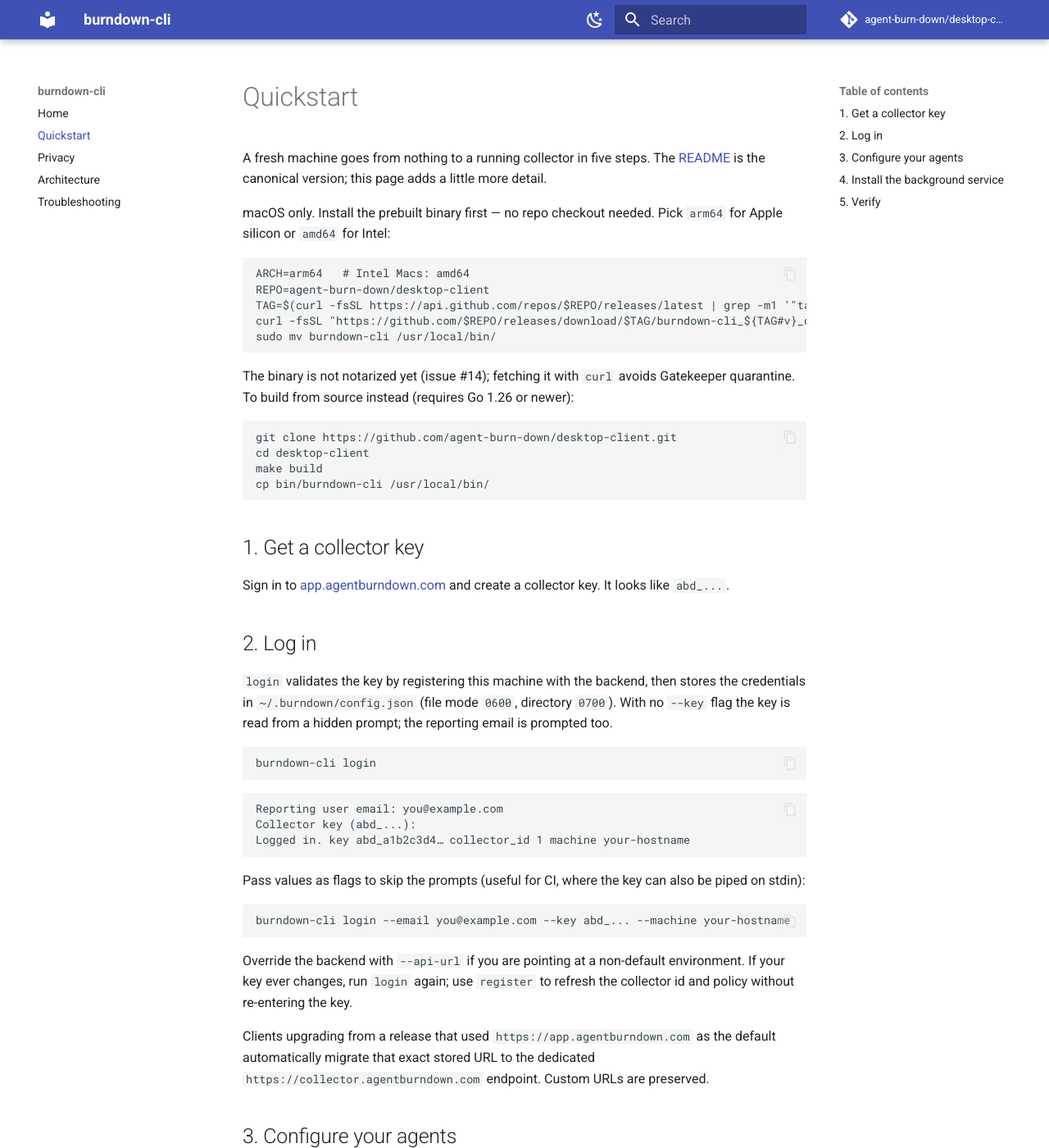
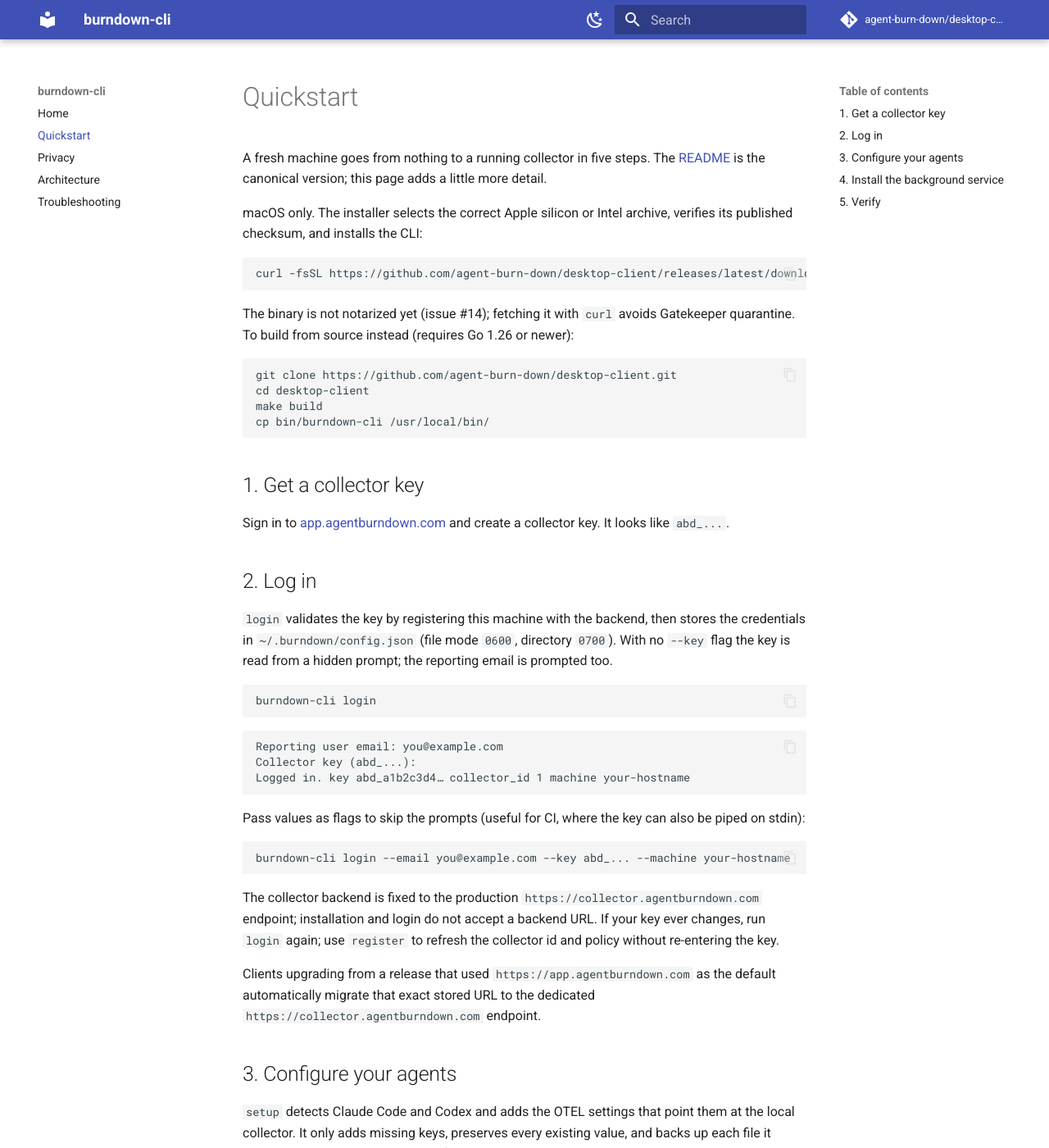
Before and after one commit to agent-burn-down/desktop-client, an MkDocs documentation site: the page built from docs/quickstart.md, in a window 1280 px wide and 1400 px high. Shown: the whole window at 82% size. Built offline with MkDocs 1.6.1 and Material for MkDocs 9.7.7, drawn with Linux system fonts in a browser that asks for light colours; comment, search, counter and statistics services are not loaded.

Commit message:
fix: publish verified release installer

````diff
--- a/.goreleaser.yaml
+++ b/.goreleaser.yaml
@@ -41,3 +41,5 @@ changelog:
 
 release:
   draft: false
+  extra_files:
+    - glob: ./install.sh
--- a/docs/quickstart.md
+++ b/docs/quickstart.md
@@ -4,15 +4,11 @@ A fresh machine goes from nothing to a running collector in five steps. The
 [README](https://github.com/agent-burn-down/desktop-client#quickstart) is the
 canonical version; this page adds a little more detail.
 
-macOS only. Install the prebuilt binary first — no repo checkout needed. Pick
-`arm64` for Apple silicon or `amd64` for Intel:
+macOS only. The installer selects the correct Apple silicon or Intel archive,
+verifies its published checksum, and installs the CLI:
 
 ```
-ARCH=arm64   # Intel Macs: amd64
-REPO=agent-burn-down/desktop-client
-TAG=$(curl -fsSL https://api.github.com/repos/$REPO/releases/latest | grep -m1 '"tag_name"' | cut -d'"' -f4)
-curl -fsSL "https://github.com/$REPO/releases/download/$TAG/burndown-cli_${TAG#v}_darwin_${ARCH}.tar.gz" | tar -xzf - burndown-cli
-sudo mv burndown-cli /usr/local/bin/
+curl -fsSL https://github.com/agent-burn-down/desktop-client/releases/latest/download/install.sh | sh
 ```
 
 The binary is not notarized yet (issue #14); fetching it with `curl` avoids
@@ -54,13 +50,14 @@ be piped on stdin):
 burndown-cli login --email you@example.com --key abd_... --machine your-hostname
 ```
 
-Override the backend with `--api-url` if you are pointing at a non-default
-environment. If your key ever changes, run `login` again; use `register` to
-refresh the collector id and policy without re-entering the key.
+The collector backend is fixed to the production
+`https://collector.agentburndown.com` endpoint; installation and login do not
+accept a backend URL. If your key ever changes, run `login` again; use
+`register` to refresh the collector id and policy without re-entering the key.
 
 Clients upgrading from a release that used `https://app.agentburndown.com` as
 the default automatically migrate that exact stored URL to the dedicated
-`https://collector.agentburndown.com` endpoint. Custom URLs are preserved.
+`https://collector.agentburndown.com` endpoint.
 
 ## 3. Configure your agents
 
````
Also changed, not shown: README.md (+5 -7 lines), docs/index.md (+3 -7 lines), 3 other files.
